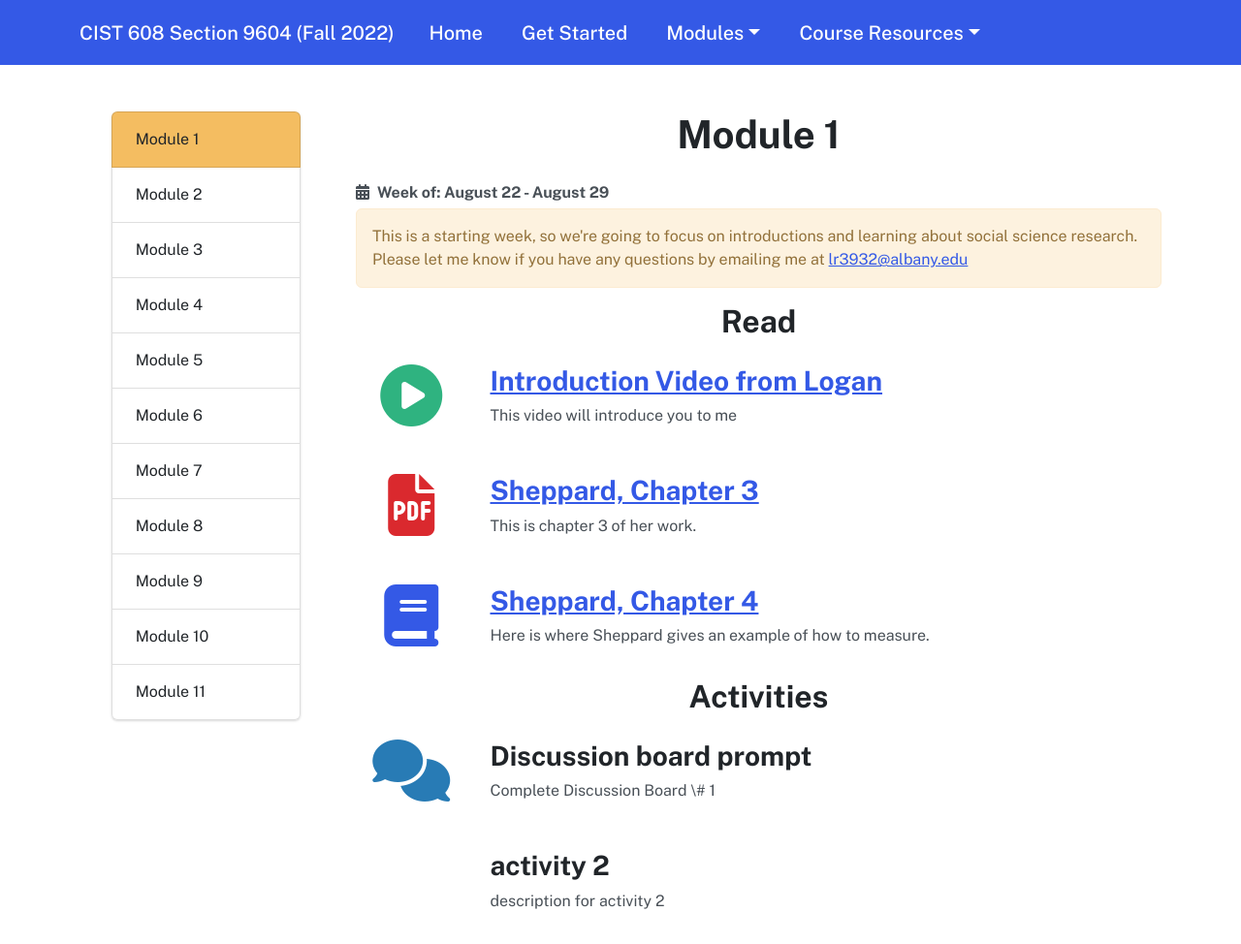
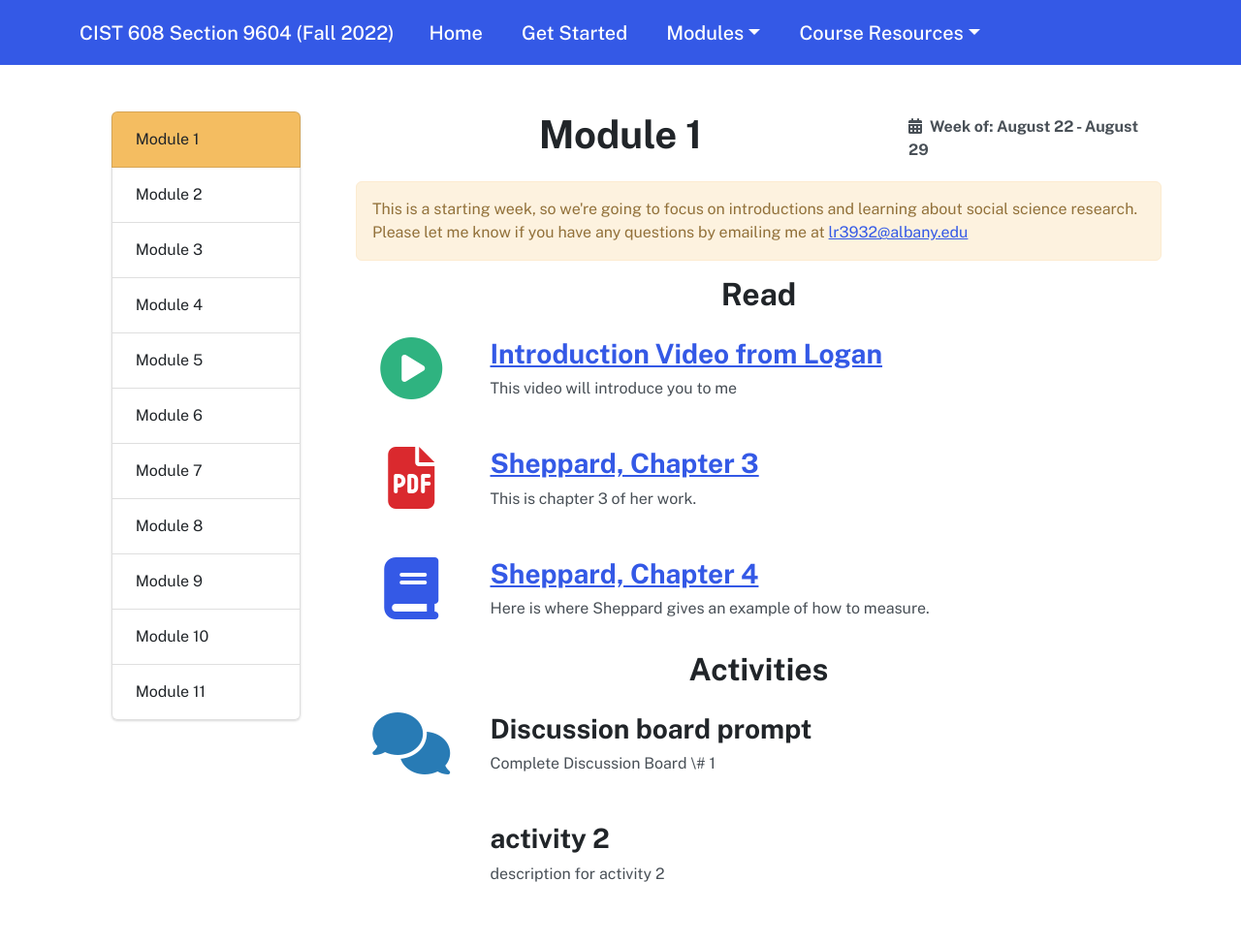
Before and after one commit to loganrath/cist608, a Jekyll site: the page built from module-01.md, in a window 1280 px wide. Shown: the whole page at 97% size. Built offline with Jekyll 4.4.1, drawn with Linux system fonts in a browser that asks for light colours; nearby versions of some CDN libraries; after the commit the page ends 946 px from its top, so only the background shows below that.

Commit message:
Update yamlmodule.html

```diff
--- a/_layouts/yamlmodule.html
+++ b/_layouts/yamlmodule.html
@@ -13,8 +13,14 @@
 <div class="container">
   <div class="row">
   <div class="col-12 col-md-8 col-lg-9 order-md-last">
-    <h1 class="text-center fw-bold mb-4">{{ page.title}}</h1>
-		<p class="fw-bold my-1"><i class="fa-solid fa-calendar-days me-2"></i>Week of: {{page.dates}}</p>
+		<div class="row">
+			<div class="col-12 col-sm-8">
+    		<h1 class="text-center fw-bold mb-4">{{ page.title}}</h1>
+			</div>
+			<div class="col-12 col-sm-4">
+				<p class="fw-bold my-1"><i class="fa-solid fa-calendar-days me-2"></i>Week of: {{page.dates}}</p>
+			</div>
+		</div>
     <div class="alert alert-warning">
     {{ page.module_description }}
     </div>
```
